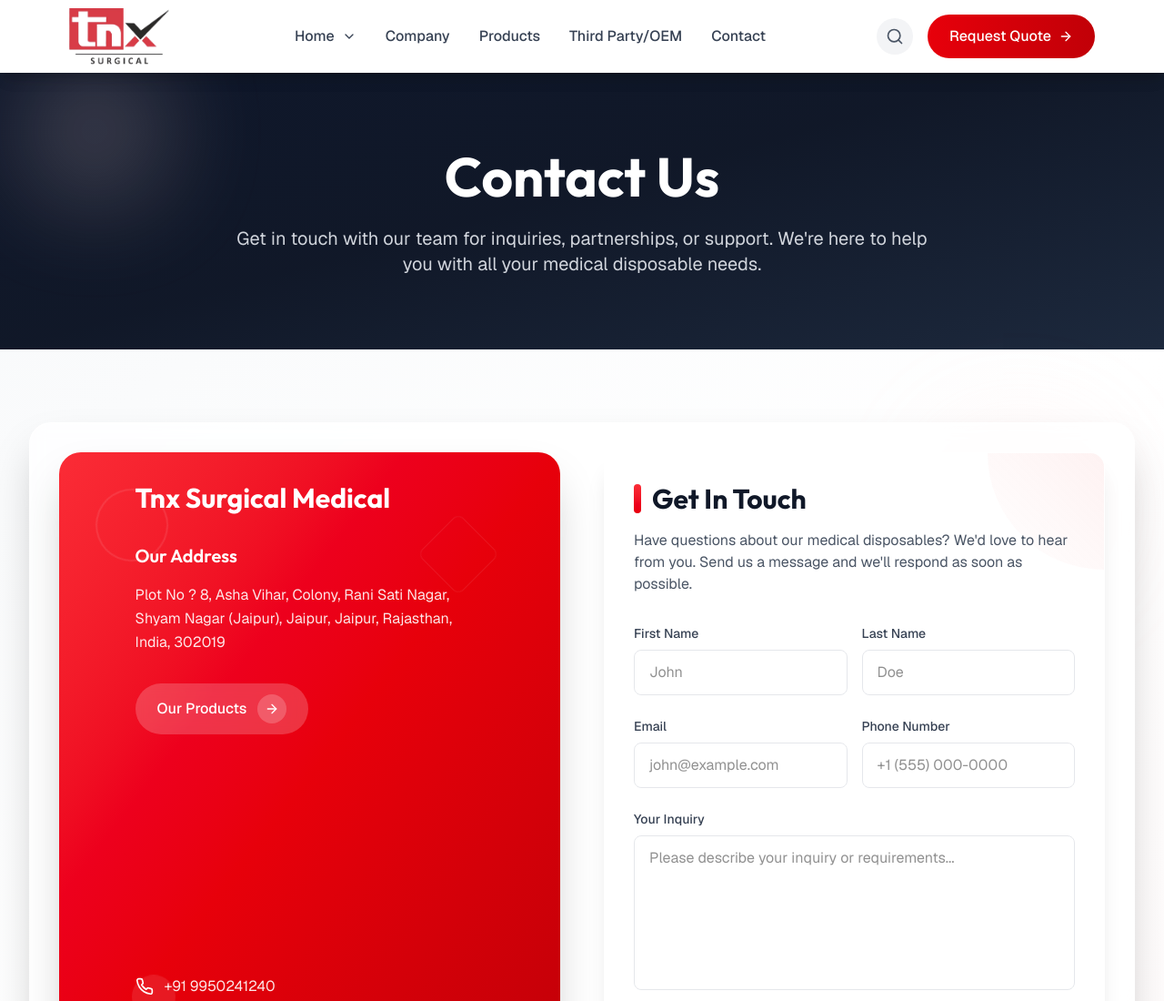
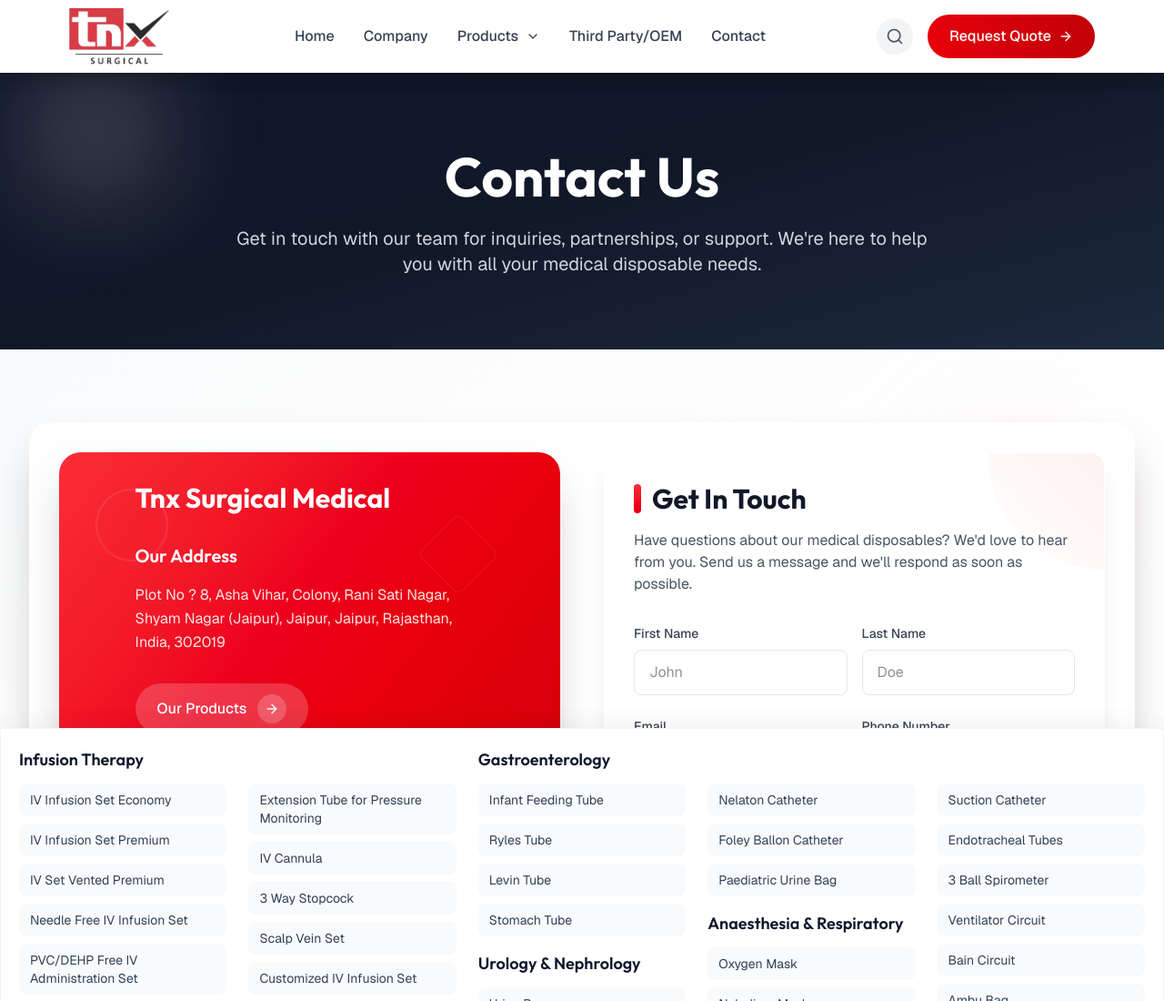
Before and after one commit to nema12344/medical-web, a Next.js app: page /contact in a window 1280 px wide. Shown: the top 1100 px of the page at 91% size. Built offline with nearby package versions, Linux system fonts and the light colour scheme; what @mui/material-nextjs would draw is missing.

Commit message:
mega manu

```diff
--- a/app/components/Navbar.tsx
+++ b/app/components/Navbar.tsx
@@ -27,19 +27,79 @@
   sectionId: string;
 };
 
-const homeSections: HomeSection[] = [
-  { id: 'hero', title: 'Hero', description: 'Top of the page with the primary hero story.' },
-  { id: 'company', title: 'About', description: 'Company intro and credentials overview.' },
-  { id: 'highlights', title: 'Highlights', description: 'Quick reasons to choose our solutions.' },
-  { id: 'products', title: 'Products', description: 'Core product range overview.' },
-  { id: 'services', title: 'Services', description: 'Clinical services and expertise areas.' },
-  { id: 'process', title: 'Process', description: 'How we work with clients end-to-end.' },
-  { id: 'partners', title: 'Partners', description: 'Why partners trust us globally.' },
-  { id: 'features', title: 'Features', description: 'Innovation and value-driven features.' },
-  { id: 'testimonials', title: 'Testimonials', description: 'Proof from real customer stories.' },
-  { id: 'cta', title: 'Get Started', description: 'Conversion-focused call to action.' },
-  { id: 'catalog', title: 'Product Gallery', description: 'Swipeable gallery of equipment.' },
-  { id: 'about', title: 'About Spotlight', description: 'Deeper dive into our expertise.' },
+const productCategories = [
+  {
+    title: "Infusion Therapy",
+    items: [
+      "IV Infusion Set Economy",
+      "IV Infusion Set Premium",
+      "IV Set Vented Premium",
+      "Needle Free IV Infusion Set",
+      "PVC/DEHP Free IV Administration Set",
+      "Dial Flow IV Infusion Set",
+      "Measured Volume Burette Set",
+      "Extension Tube for Pressure Monitoring",
+      "IV Cannula",
+      "3 Way Stopcock",
+      "Scalp Vein Set",
+      "Customized IV Infusion Set"
+    ]
+  },
+  {
+    title: "Transfusion Therapy",
+    items: [
+      "Blood Transfusion Set"
+    ]
+  },
+  {
+    title: "Gastroenterology",
+    items: [
+      "Infant Feeding Tube",
+      "Ryles Tube",
+      "Levin Tube",
+      "Stomach Tube"
+    ]
+  },
+  {
+    title: "Urology & Nephrology",
+    items: [
+      "Urine Bag",
+      "Urometer",
+      "Urinary Catheter",
+      "Nelaton Catheter",
+      "Foley Ballon Catheter",
+      "Paediatric Urine Bag"
+    ]
+  },
+  {
+    title: "Anaesthesia & Respiratory",
+    items: [
+      "Oxygen Mask",
+      "Nebulizer Mask",
+      "Guedel Airways",
+      "Nasal Cannula",
+      "Suction Catheter",
+      "Endotracheal Tubes",
+      "3 Ball Spirometer",
+      "Ventilator Circuit",
+      "Bain Circuit",
+      "Ambu Bag"
+    ]
+  },
+  {
+    title: "Other Medical Disposables",
+    items: [
+      "Karman Cannula",
+      "Umbilical Cord Clamp",
+      "Corrugated Drainage Sheet",
+      "Examination Gloves",
+      "Surgical Gloves",
+      "Thoracic Catheter",
+      "Infant Mucus Extractor",
+      "Yankauer Suction Set",
+      "Close Wound Suction unit"
+    ]
+  }
 ];
 
 const filterGroups: { title: string; options: FilterOption[] }[] = [
@@ -68,9 +128,9 @@
 
 export default function Navbar() {
   const [isMenuOpen, setIsMenuOpen] = useState(false);
-  const [isHomeMegaOpen, setIsHomeMegaOpen] = useState(false);
+  const [isProductsMegaOpen, setIsProductsMegaOpen] = useState(false);
   const [isScrolled, setIsScrolled] = useState(false);
-  const [isHomeMobileOpen, setIsHomeMobileOpen] = useState(false);
+  const [isProductsMobileOpen, setIsProductsMobileOpen] = useState(false);
   const navRef = useRef<HTMLDivElement | null>(null);
   const router = useRouter();
   const pathname = usePathname();
@@ -84,7 +144,7 @@
   useEffect(() => {
     const handleClickOutside = (event: MouseEvent) => {
       if (navRef.current && !navRef.current.contains(event.target as Node)) {
-        setIsHomeMegaOpen(false);
+        setIsProductsMegaOpen(false);
       }
     };
 
@@ -93,8 +153,8 @@
   }, []);
 
   const navigateToSection = (sectionId: string) => {
-    setIsHomeMegaOpen(false);
-    setIsHomeMobileOpen(false);
+    setIsProductsMegaOpen(false);
+    setIsProductsMobileOpen(false);
     setIsMenuOpen(false);
 
     if (pathname !== '/') {
@@ -124,50 +184,128 @@
     navigateToSection(option.sectionId);
   };
 
-  const renderHomeMegaMenu = () => (
-    <div className="absolute left-0 top-full mt-4 w-[960px] max-w-[92vw] rounded-2xl bg-white shadow-2xl border border-slate-100 p-6">
-      <div className="grid grid-cols-1 lg:grid-cols-3 gap-6">
-        <div className="lg:col-span-2 grid grid-cols-1 sm:grid-cols-2 gap-4">
-          {homeSections.map((section) => (
+  const renderProductsMegaMenu = () => (
+    <div className={`fixed left-0 right-0 w-full bg-white shadow-2xl border border-slate-100 p-5 z-40 transition-all duration-700 ease-in-out ${
+      isProductsMegaOpen ? 'top-20' : 'top-full'
+    }`}>
+        <div className="grid grid-cols-1 md:grid-cols-3 lg:grid-cols-5 gap-6">
+          {/* Column 1: Infusion Therapy (Part 1) */}
+          <div>
+            <h3 className="text-lg font-semibold text-slate-900 mb-3">{productCategories[0].title}</h3>
+            <div className="space-y-2">
+              {productCategories[0].items.slice(0, 7).map((item, idx) => (
                 <button
-              key={section.id}
-              onClick={() => navigateToSection(section.id)}
-              className="w-full text-left p-4 rounded-xl border border-transparent hover:border-slate-200 hover:bg-slate-50 transition-all duration-200 group"
+                  key={idx}
+                  className="w-full text-left px-3 py-2 rounded-lg text-sm text-slate-700 bg-slate-50 hover:bg-red-600 hover:text-white transition-colors duration-200"
                 >
-              <div className="flex items-center justify-between">
-                <span className="text-slate-900 font-semibold">{section.title}</span>
-                <FiArrowRight className="w-4 h-4 text-medical-red opacity-0 group-hover:opacity-100 transition-opacity" />
-              </div>
-              <p className="text-sm text-slate-500 mt-1 leading-relaxed">{section.description}</p>
-            </button>
-          ))}
-        </div>
-
-        <div className="bg-slate-50 rounded-2xl border border-slate-200 p-4 flex flex-col gap-4">
-          <div className="flex items-center justify-between">
-            <div>
-              <p className="text-xs font-semibold uppercase tracking-wide text-slate-500">Filters</p>
-              <p className="text-sm text-slate-600">Tune what you see without reloading.</p>
-            </div>
-            <FiFilter className="w-5 h-5 text-medical-red" />
-          </div>
-
-          {filterGroups.map((group) => (
-            <div key={group.title} className="bg-white border border-slate-200 rounded-xl p-3">
-              <div className="text-sm font-semibold text-slate-900 mb-2">{group.title}</div>
-              <div className="flex flex-wrap gap-2">
-                {group.options.map((option) => (
-                  <button
-                    key={option.label}
-                    onClick={() => handleFilter(option)}
-                    className="px-3 py-1.5 rounded-full text-sm bg-slate-100 text-slate-700 hover:bg-medical-red hover:text-white transition-colors"
-                  >
-                    {option.label}
+                  {item}
                 </button>
               ))}
             </div>
           </div>
+
+          {/* Column 2: Infusion Therapy (Part 2) + Transfusion */}
+          <div>
+            <h3 className="text-lg font-semibold text-slate-900 mb-3 opacity-0">.</h3>
+            <div className="space-y-2 mb-4">
+              {productCategories[0].items.slice(7).map((item, idx) => (
+                <button
+                  key={idx}
+                  className="w-full text-left px-3 py-2 rounded-lg text-sm text-slate-700 bg-slate-50 hover:bg-red-600 hover:text-white transition-colors duration-200"
+                >
+                  {item}
+                </button>
               ))}
+            </div>
+            <h3 className="text-lg font-semibold text-slate-900 mb-3">{productCategories[1].title}</h3>
+            <div className="space-y-2">
+              {productCategories[1].items.map((item, idx) => (
+                <button
+                  key={idx}
+                  className="w-full text-left px-3 py-2 rounded-lg text-sm text-slate-700 bg-slate-50 hover:bg-red-600 hover:text-white transition-colors duration-200"
+                >
+                  {item}
+                </button>
+              ))}
+            </div>
+          </div>
+
+          {/* Column 3: Gastroenterology + Urology */}
+          <div>
+            <h3 className="text-lg font-semibold text-slate-900 mb-3">{productCategories[2].title}</h3>
+            <div className="space-y-2 mb-4">
+              {productCategories[2].items.map((item, idx) => (
+                <button
+                  key={idx}
+                  className="w-full text-left px-3 py-2 rounded-lg text-sm text-slate-700 bg-slate-50 hover:bg-red-600 hover:text-white transition-colors duration-200"
+                >
+                  {item}
+                </button>
+              ))}
+            </div>
+            <h3 className="text-lg font-semibold text-slate-900 mb-3">{productCategories[3].title}</h3>
+            <div className="space-y-2">
+              {productCategories[3].items.slice(0, 3).map((item, idx) => (
+                <button
+                  key={idx}
+                  className="w-full text-left px-3 py-2 rounded-lg text-sm text-slate-700 bg-slate-50 hover:bg-red-600 hover:text-white transition-colors duration-200"
+                >
+                  {item}
+                </button>
+              ))}
+            </div>
+          </div>
+
+          {/* Column 4: Urology (Part 2) + Anaesthesia (Part 1) */}
+          <div>
+            <h3 className="text-lg font-semibold text-slate-900 mb-3 opacity-0">.</h3>
+            <div className="space-y-2 mb-4">
+              {productCategories[3].items.slice(3).map((item, idx) => (
+                <button
+                  key={idx}
+                  className="w-full text-left px-3 py-2 rounded-lg text-sm text-slate-700 bg-slate-50 hover:bg-red-600 hover:text-white transition-colors duration-200"
+                >
+                  {item}
+                </button>
+              ))}
+            </div>
+            <h3 className="text-lg font-semibold text-slate-900 mb-3">{productCategories[4].title}</h3>
+            <div className="space-y-2">
+              {productCategories[4].items.slice(0, 4).map((item, idx) => (
+                <button
+                  key={idx}
+                  className="w-full text-left px-3 py-2 rounded-lg text-sm text-slate-700 bg-slate-50 hover:bg-red-600 hover:text-white transition-colors duration-200"
+                >
+                  {item}
+                </button>
+              ))}
+            </div>
+          </div>
+
+          {/* Column 5: Anaesthesia (Part 2) + Other Medical Disposables */}
+          <div>
+            <h3 className="text-lg font-semibold text-slate-900 mb-3 opacity-0">.</h3>
+            <div className="space-y-2 mb-4">
+              {productCategories[4].items.slice(4).map((item, idx) => (
+                <button
+                  key={idx}
+                  className="w-full text-left px-3 py-2 rounded-lg text-sm text-slate-700 bg-slate-50 hover:bg-red-600 hover:text-white transition-colors duration-200"
+                >
+                  {item}
+                </button>
+              ))}
+            </div>
+            <h3 className="text-lg font-semibold text-slate-900 mb-3">{productCategories[5].title}</h3>
+            <div className="space-y-2">
+              {productCategories[5].items.slice(0, 4).map((item, idx) => (
+                <button
+                  key={idx}
+                  className="w-full text-left px-3 py-2 rounded-lg text-sm text-slate-700 bg-slate-50 hover:bg-red-600 hover:text-white transition-colors duration-200"
+                >
+                  {item}
+                </button>
+              ))}
+            </div>
           </div>
         </div>
     </div>
@@ -197,29 +335,29 @@
 
             {/* DESKTOP MENU */}
             <div className="hidden lg:flex items-center space-x-8">
-              <div className="relative group">
-                <button
-                  onClick={() => setIsHomeMegaOpen((prev) => !prev)}
-                  className="flex items-center space-x-2 cursor-pointer py-2 text-gray-700 hover:text-red-600 transition-colors font-medium"
-                >
-                  <span>Home</span>
-                  <FiChevronDown
-                    className={`w-4 h-4 transition-transform duration-200 ${isHomeMegaOpen ? 'rotate-180' : ''}`}
-                  />
-                </button>
-                <div className="absolute bottom-0 left-0 w-0 h-0.5 bg-red-600 group-hover:w-full transition-all duration-300" />
-                {isHomeMegaOpen && renderHomeMegaMenu()}
-              </div>
+              <Link href="/" className="relative group py-2">
+                <span className="text-gray-700 hover:text-red-600 transition-colors font-medium">Home</span>
+                <div className="absolute bottom-0 left-0 w-0 h-0.5 bg-red-600 group-hover:w-full transition-all duration-300"></div>
+              </Link>
 
               <Link href="/about" className="relative group py-2">
                 <span className="text-gray-700 hover:text-red-600 transition-colors font-medium">Company</span>
                 <div className="absolute bottom-0 left-0 w-0 h-0.5 bg-red-600 group-hover:w-full transition-all duration-300"></div>
               </Link>
 
-              <Link href="/products" className="relative group py-2">
-                <span className="text-gray-700 hover:text-red-600 transition-colors font-medium">Products</span>
-                <div className="absolute bottom-0 left-0 w-0 h-0.5 bg-red-600 group-hover:w-full transition-all duration-300"></div>
-              </Link>
+              <div className="relative group">
+                <button
+                  onClick={() => setIsProductsMegaOpen((prev) => !prev)}
+                  className="flex items-center space-x-2 cursor-pointer py-2 text-gray-700 hover:text-red-600 transition-colors font-medium"
+                >
+                  <span>Products</span>
+                  <FiChevronDown
+                    className={`w-4 h-4 transition-transform duration-200 ${isProductsMegaOpen ? 'rotate-180' : ''}`}
+                  />
+                </button>
+                <div className="absolute bottom-0 left-0 w-0 h-0.5 bg-red-600 group-hover:w-full transition-all duration-300" />
+                {renderProductsMegaMenu()}
+              </div>
 
               <Link href="#" className="relative group py-2">
                 <span className="text-gray-700 hover:text-red-600 transition-colors font-medium">Third Party/OEM</span>
@@ -259,44 +397,13 @@
           {isMenuOpen && (
             <div className="lg:hidden py-6 border-t border-gray-200 bg-white">
               <div className="flex flex-col space-y-4">
-                <div className="rounded-xl border border-gray-200">
-                  <button
-                    className="w-full flex items-center justify-between px-3 py-3 text-left text-gray-800 font-semibold"
-                    onClick={() => setIsHomeMobileOpen((prev) => !prev)}
+                <Link
+                  href="/"
+                  onClick={() => setIsMenuOpen(false)}
+                  className="text-gray-700 hover:text-red-600 transition-colors font-medium py-2"
                 >
-                    <span>Home</span>
-                    <FiChevronDown
-                      className={`w-4 h-4 transition-transform ${isHomeMobileOpen ? 'rotate-180' : ''}`}
-                    />
-                  </button>
-                  {isHomeMobileOpen && (
-                    <div className="px-3 pb-3 space-y-2">
-                      {homeSections.map((section) => (
-                        <button
-                          key={section.id}
-                          onClick={() => navigateToSection(section.id)}
-                          className="w-full text-left px-3 py-2 rounded-lg bg-gray-50 hover:bg-gray-100 text-sm text-gray-700"
-                        >
-                          {section.title}
-                        </button>
-                      ))}
-                      <div className="pt-2 border-t border-gray-200 mt-2">
-                        <p className="text-xs uppercase tracking-wide text-gray-500 mb-2">Filters</p>
-                        <div className="flex flex-wrap gap-2">
-                          {[...filterGroups.flatMap((group) => group.options)].slice(0, 6).map((option) => (
-                            <button
-                              key={option.label}
-                              onClick={() => handleFilter(option)}
-                              className="px-3 py-1.5 rounded-full text-sm bg-gray-100 text-gray-700 hover:bg-medical-red hover:text-white transition-colors"
-                            >
-                              {option.label}
-                            </button>
-                          ))}
-                        </div>
-                      </div>
-                    </div>
-                  )}
-                </div>
+                  Home
+                </Link>
 
                 <Link
                   href="/about"
@@ -305,13 +412,35 @@
                 >
                   Company
                 </Link>
-                <Link
-                  href="/products"
-                  onClick={() => setIsMenuOpen(false)}
-                  className="text-gray-700 hover:text-red-600 transition-colors font-medium py-2"
+
+                <div className="rounded-xl border border-gray-200">
+                  <button
+                    className="w-full flex items-center justify-between px-3 py-3 text-left text-gray-800 font-semibold"
+                    onClick={() => setIsProductsMobileOpen((prev) => !prev)}
                   >
-                  Products
-                </Link>
+                    <span>Products</span>
+                    <FiChevronDown
+                      className={`w-4 h-4 transition-transform ${isProductsMobileOpen ? 'rotate-180' : ''}`}
+                    />
+                  </button>
+                  {isProductsMobileOpen && (
+                    <div className="px-3 pb-3 space-y-2">
+                      {productCategories.map((category, index) => (
+                        <div key={index} className="mb-3">
+                          <div className="text-sm font-semibold text-gray-800 mb-2">{category.title}</div>
+                          {category.items.slice(0, 3).map((item, idx) => (
+                            <button
+                              key={idx}
+                              className="w-full text-left px-3 py-2 rounded-lg bg-gray-50 hover:bg-red-600 hover:text-white text-sm text-gray-700 transition-colors mb-1"
+                            >
+                              {item}
+                            </button>
+                          ))}
+                        </div>
+                      ))}
+                    </div>
+                  )}
+                </div>
                 <Link
                   href="#"
                   onClick={() => setIsMenuOpen(false)}
```
Lines whose indentation alone changed are shown as unchanged.
